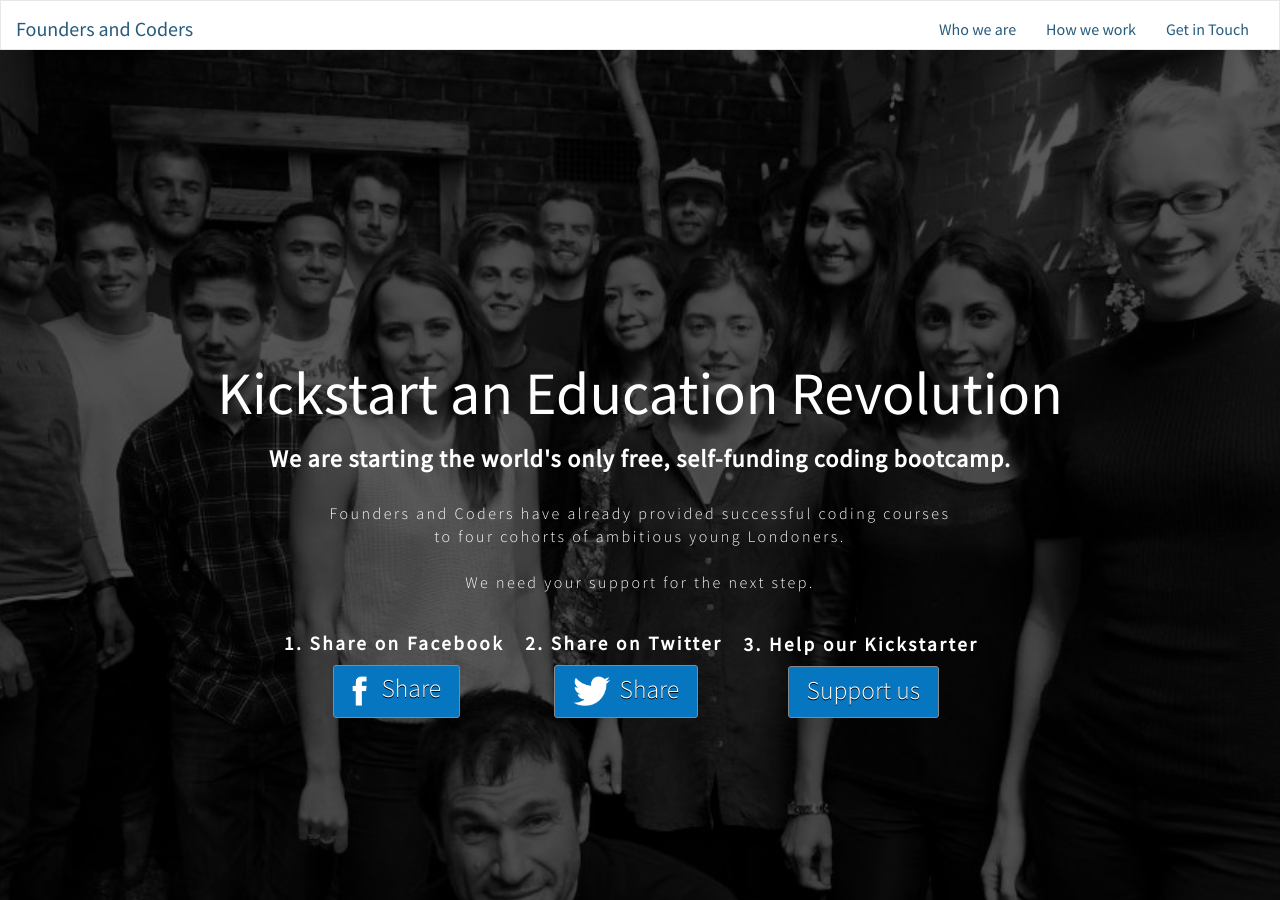
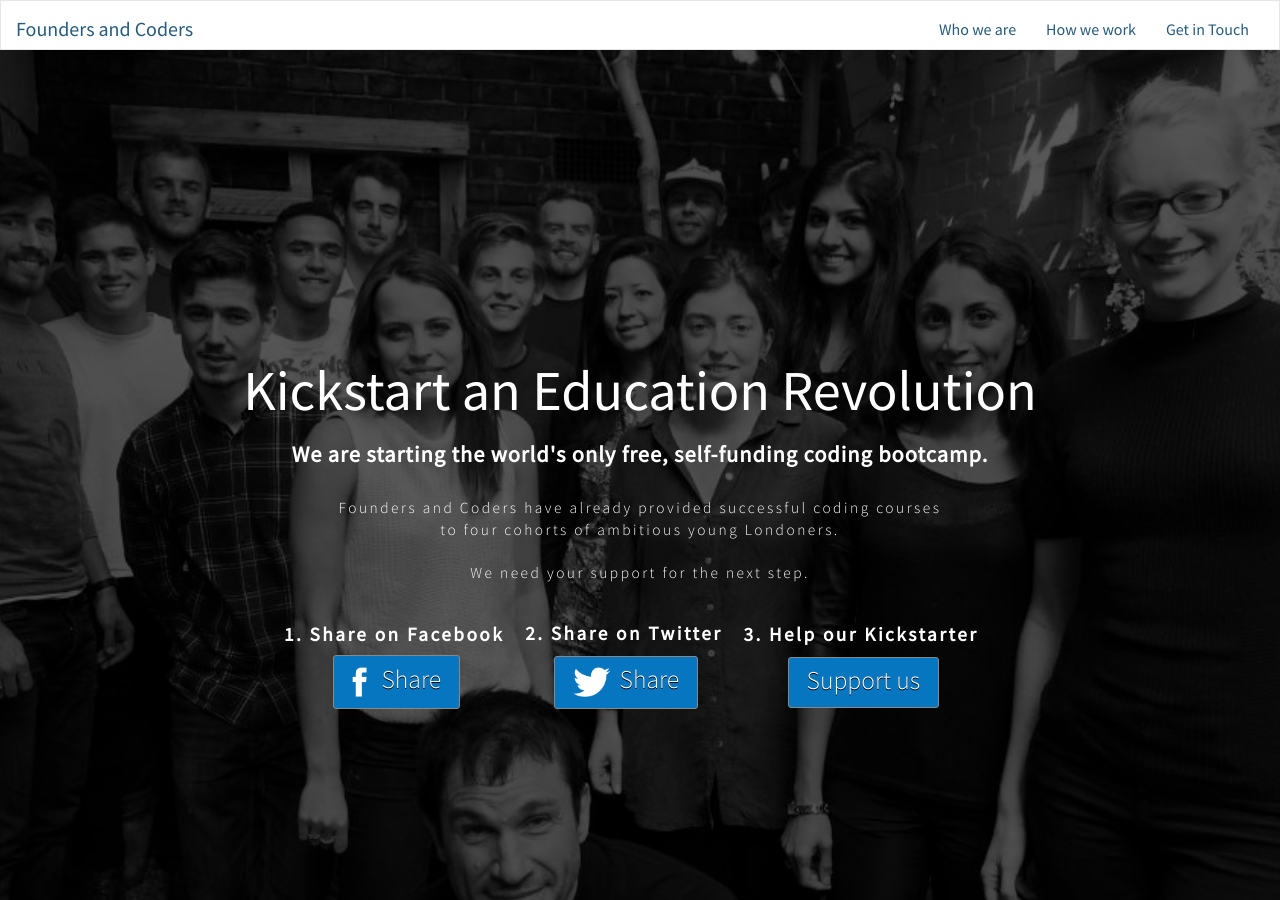
Before and after one commit to sofer/foundersandcoders, a Jekyll site: the page built from index.html, in a window 1280 px wide and 900 px high. Built offline with Jekyll 4.4.1, drawn with Linux system fonts in a browser that asks for light colours; nearby versions of some CDN libraries.

Commit message:
fixing paragraph layout in aboutus

```diff
--- a/css/main.css
+++ b/css/main.css
@@ -299,11 +299,12 @@
   text-decoration: none;
 }
 .kickstarter .container h1 {
-  font-size: 60px;
+  font-size: 4.4vmax;
   color: #ffffff;
   padding-bottom: 10px;
 }
 .kickstarter .container h3 {
+  font-size: 1.75vmax;
   font-weight: 300;
   color: #ffffff;
   padding-top: 10px;
@@ -345,6 +346,7 @@
   color: #fff;
 }
 .kickstarter .container p {
+  font-size: 1.2vmax;
   margin-top: 20px;
   padding-bottom: 20px;
   font-weight: 300;
@@ -541,17 +543,15 @@
   float: left;
   margin-right: 10px;
 }
-.home-page .about-list .aboutlist_container .top-row {
+.home-page .about-list .aboutlist_container .container {
+  margin-top: 5%;
   *zoom: 1;
 }
-.home-page .about-list .aboutlist_container .top-row #topOne {
-  padding: 2vw 4vw;
+.home-page .about-list .aboutlist_container .container .triptych {
+  padding: 0vw 2.5vw 2vw;
 }
-.home-page .about-list .aboutlist_container .top-row #topTwo {
-  padding: 2vw 4vw;
-}
-.home-page .about-list .aboutlist_container .top-row #topThree {
-  padding: 4vw 4vw 2vw 4vw;
+.home-page .about-list .aboutlist_container .container .triptych p {
+  padding-top: 5%;
 }
 .home-page .about-list .aboutlist_container .h4-givebBackToTheCommunity {
   font-weight: bold;
--- a/index.html
+++ b/index.html
@@ -9,7 +9,7 @@
 
 </div></region>
 	<!-- KICKSTARTER SECTION -->
-	<div class="kickstarter">
+	<div class="kickstarter clearfix">
 		<div class="overlay">
 			<!--
 			<div class="share_box">
@@ -78,16 +78,16 @@
 	<a name="about" id="team"></a>
 	<div class="about-list">
 		<div class="aboutlist_container container-fluid">
-			<div class="top-row row">
-				<div class="col-sm-5 col-sm-offset-1 col-md-10 col-md-offset-1" id="topThree">
+			<div class="container container-fluid">
+				<div class="col-sm-5 col-md-4 triptych" id="topThree">
 					<h4 class = "h4-givebBackToTheCommunity">Pay it Forward</h4>
 						<p>Founders and Coders trains bright people with no experience to be junior web developers via an intensive eight week course run several times a year. We accept applications from anyone who is willing to work hard, work in a team and keen to learn. Employers are able to hire our students with no finder's fee, our programming grads are now working in tech companies all over London. Other graduates work freelance or stick around to help us tackle projects and help pass on the skills that they have learnt here to future cohorts. </p>
 				</div>
-				<div class="col-sm-5 col-md-10 col-md-offset-1" id="topOne">
+				<div class="col-sm-5 col-md-4 triptych" id="topOne">
 					<h4 class = "h4-givebBackToTheCommunity">Sharpest Tools in the Shed</h4>
 						<p>We understand web applications need to run smoothly, load quickly and handle large amounts of data efficiently. Like Yahoo!, Paypal, eBay, and Uber, we love Node.js. Node is a powerful technology used to create efficient and scalable network applications.</p>
 				</div>
-				<div class="col-sm-6 col-sm-offset-3 col-md-10 col-md-offset-1" id="topTwo">
+				<div class="col-sm-6 col-md-4 triptych" id="topTwo">
 					<h4 class = "h4-givebBackToTheCommunity">Hey Good Lookin'</h4>
 						<p>It’s not easy being beautiful. Fortunately, we are here to make sure users enjoy visiting your site and understand easily how to use it. Everything we make can be optimised across a full range of computer, mobile and tablet devices. We are happy to help you to create new style guides or to work following existing ones.</p>
 					<!-- This shoudl be about how good it looks. -->
```
Also changed, not shown: css/main.scss (+16 -10 lines), 1 other file.
